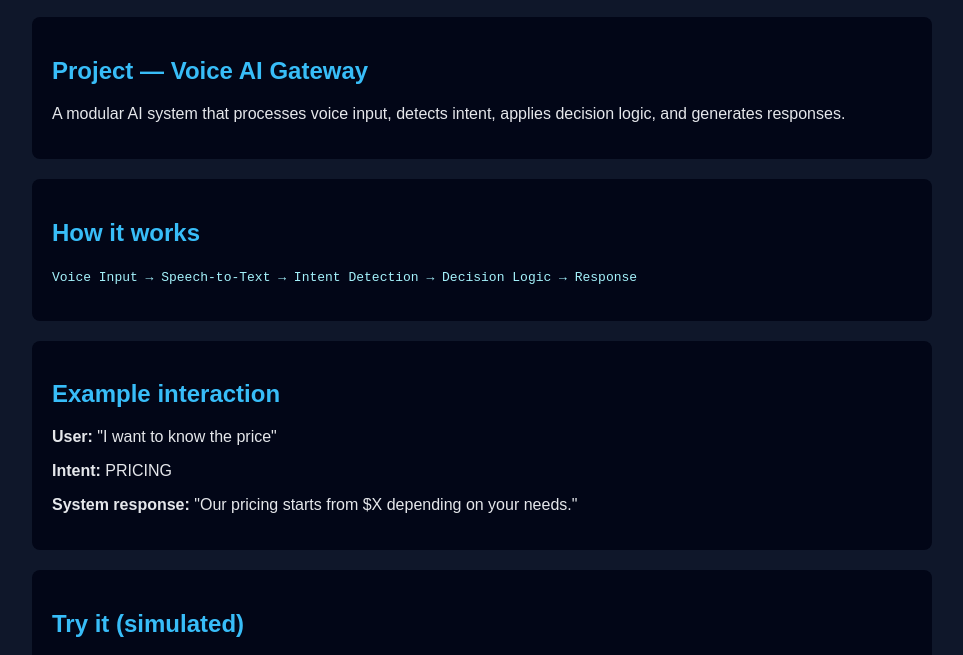
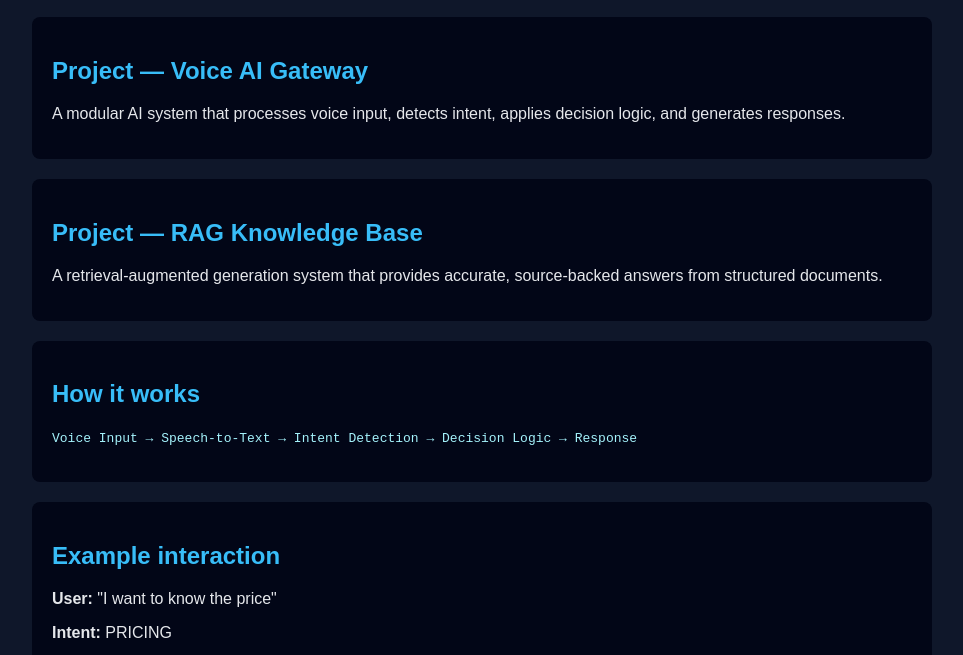
Before and after one commit to Fredobapa/LABP-Stack, a plain HTML site: page docs/index.html in a window 1280 px wide. Shown: the part 141-796 px from the top of the page, without its empty margins (158-1121 px from the left). Drawn offline with Linux system fonts and the light colour scheme.

Commit message:
Add RAG Knowledge Base project description
Added a new section for the RAG Knowledge Base project.

```diff
--- a/docs/index.html
+++ b/docs/index.html
@@ -70,6 +70,14 @@
       applies decision logic, and generates responses.
     </p>
   </div>
+
+  <div class="box">
+   <h2>Project — RAG Knowledge Base</h2>
+   <p>
+    A retrieval-augmented generation system that provides accurate,
+    source-backed answers from structured documents.
+   </p>
+ </div>
 
   <div class="box">
     <h2>How it works</h2>
```
